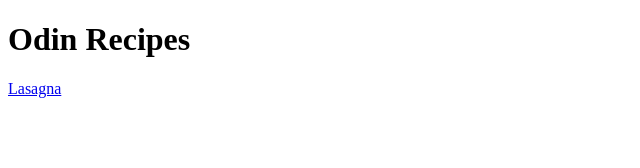
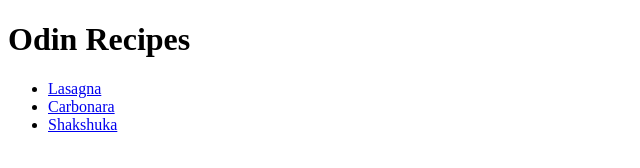
Before and after one commit to mkijek89/odin-recipes, a plain HTML site: page index.html in a window 1280 px wide. Shown: the whole page, without its empty margins (0-640 px from the left). Drawn offline with Linux system fonts and the light colour scheme.

Commit message:
Add carbonara and shakshuka links

```diff
--- a/index.html
+++ b/index.html
@@ -6,6 +6,11 @@
     </head>
     <body>
         <h1>Odin Recipes</h1>
-        <a href="./recipes/lasagna.html">Lasagna</a>
+        <ul>
+            <li><a href="./recipes/lasagna.html">Lasagna</a></li>
+            <li><a href="./recipes/carbonara.html">Carbonara</a></li>
+            <li><a href="./recipes/shakshuka.html">Shakshuka</a></li>
+        </ul>
+
     </body>
 </html>
```
